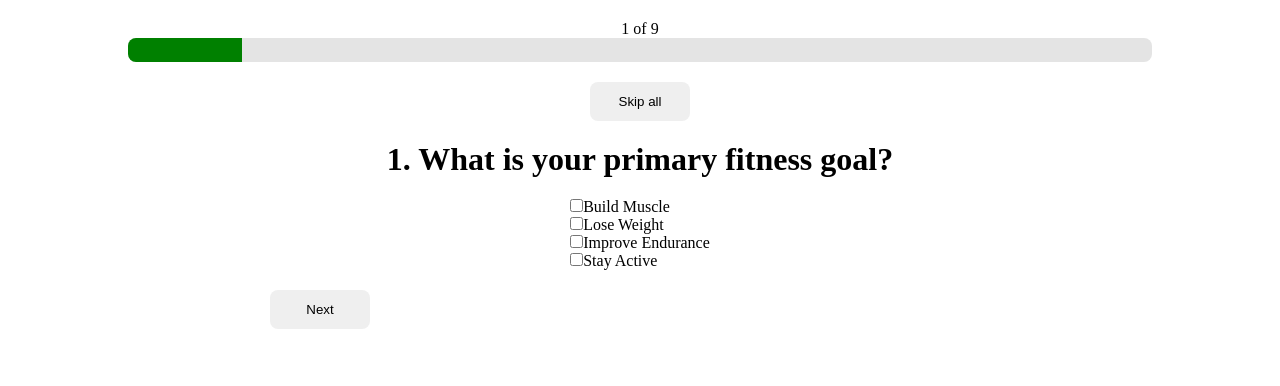
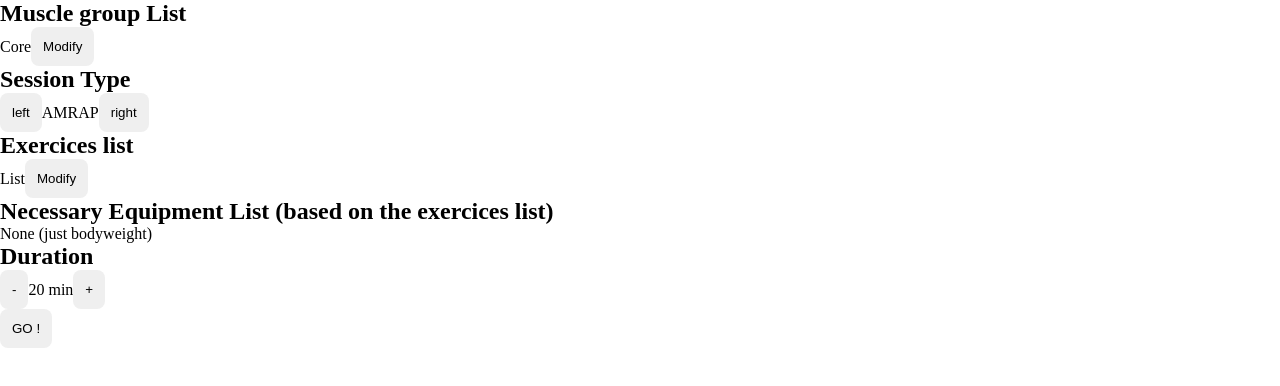
Before and after one commit to sam-ebe/workout-rush, a React (Vite) app: page / in a window 1280 px wide. Shown: the top 386 px of the page. Built offline with nearby package versions, Linux system fonts and the light colour scheme.

Commit message:
added rough layout of SessionSelect component

```diff
--- a/src/App.jsx
+++ b/src/App.jsx
@@ -1,9 +1,10 @@
 import { useState } from "react";
 import Quiz from "./components/Quiz";
 import "./index.css";
+import SessionSelect from "./components/SessionSelect";
 
 function App() {
-  const [quizCompleted, setQuizCompleted] = useState(false);
+  const [quizCompleted, setQuizCompleted] = useState(true);
 
   const handleQuizComplete = (c) => {
     setQuizCompleted(c);
@@ -16,9 +17,10 @@ function App() {
           handleQuizComplete={handleQuizComplete}
         />
       ) : (
-        <button onClick={() => handleQuizComplete(!quizCompleted)}>
+        /*<button onClick={() => handleQuizComplete(!quizCompleted)}>
           Back to the Quiz
-        </button>
+        </button>*/
+        <SessionSelect />
       )}
     </>
   );
--- /dev/null
+++ b/src/components/Button.jsx
@@ -0,0 +1,8 @@
+import { styled } from "styled-components";
+
+export const Button = styled.button`
+  padding: 12px;
+  /*min-width: 100px;*/
+  border-radius: 8px;
+  border: none;
+`;
--- a/src/components/Quiz.jsx
+++ b/src/components/Quiz.jsx
@@ -1,6 +1,7 @@
 import React, { useState } from "react";
 import { quizData } from "../data/data";
 import { styled } from "styled-components";
+import { Button } from "./Button";
 
 function Quiz({ quizCompleted, handleQuizComplete }) {
   const [quiz, setQuiz] = useState(quizData);
@@ -143,13 +144,6 @@ const Options = styled.ul`
   }
 `;
 
-const Button = styled.button`
-  padding: 12px;
-  min-width: 100px;
-  border-radius: 8px;
-  border: none;
-`;
-
 const StyledProgressBar = styled.div`
   width: 100%;
   display: flex;
--- /dev/null
+++ b/src/components/SessionSelect.jsx
@@ -0,0 +1,52 @@
+import React from "react";
+import { Button } from "./Button";
+import { styled } from "styled-components";
+function SessionSelect() {
+  return (
+    <>
+      {/*Opens a modal, saves state after Save button (because it will reload exercices from exercice list */}
+      {/*possibility of multiple muscle groups. When full body selected , the others turn gray, add button too */}
+      <h2>Muscle group List</h2>
+      <Selector>
+        <p>Core</p>
+        <Button>Modify</Button>
+      </Selector>
+      {/* Changes only the number of reps/series (if displayed in the exercices list. For example : no numbers for AMRAP) and session duration */}
+      <h2>Session Type</h2>
+      <Selector>
+        <Button>left</Button>
+        <p>AMRAP</p>
+        <Button>right</Button>
+      </Selector>
+      {/*Opens a modal*/}
+      {/*search by categories*/}
+      {/*Inputs for number of reps*/}
+      {/*Add Recommended number of exercices : 1-5 */}
+      <h2>Exercices list</h2>
+      <Selector>
+        List
+        <Button>Modify</Button>
+      </Selector>
+      {/* depends on selected exercices, comes from loaded exercices data*/}
+      <h2>Necessary Equipment List (based on the exercices list)</h2>
+      <Selector>
+        <p>None (just bodyweight)</p>
+      </Selector>
+      {/* 5 per five, min 5 min*/}
+      <h2>Duration</h2>
+      <Selector>
+        <Button>-</Button>
+        <p>20 min</p>
+        <Button>+</Button>
+      </Selector>
+      <Button>GO ! </Button>
+    </>
+  );
+}
+
+export default SessionSelect;
+
+const Selector = styled.div`
+  display: flex;
+  align-items: center;
+`;
```
